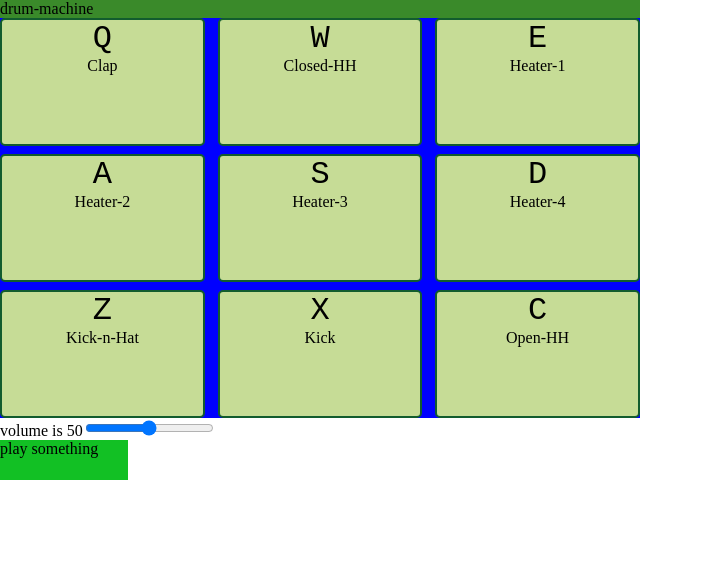
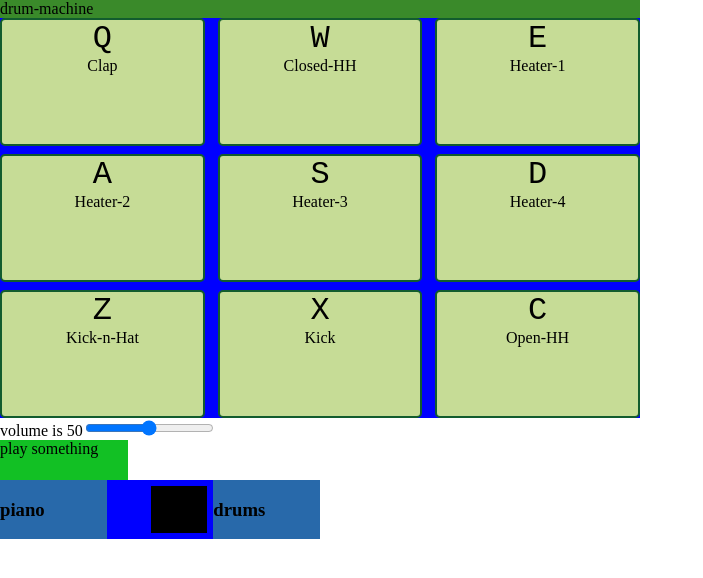
Before and after one commit to katerina-shche/drum-machine, a React (Create React App) app: page / in a window 1280 px wide. Shown: the top 578 px of the page, without its empty margins (0-703 px from the left). Built offline with nearby package versions, Linux system fonts and the light colour scheme.

Commit message:
toggle + css

```diff
--- a/src/App.css
+++ b/src/App.css
@@ -8,13 +8,13 @@
   height: 100vh;
 }
 
-.drum-machine {
+#drum-machine {
   background-color: rgb(58, 138, 42);
   width: 50vw;
   height: 50vh;
 
 }
-.drum-pads-box {
+#drum-pads-box {
   background-color: blue;
   width: 100%;
   height: 100%;
@@ -23,8 +23,30 @@
   gap: 2%;
 
 }
-.display {
+#display {
   background-color: rgb(18, 192, 36);
   width: 10vw;
   height: 5vh;
 }
+
+#toggle-container {
+  width: 50%;
+  display: flex;
+  background-color: rgb(40, 105, 170);
+}
+#toggle-box {
+  padding: 2%;
+  flex-basis: calc(100% / 3);
+  background-color: blue;
+}
+#toggle-container h3 {
+  display: block;
+  flex-basis: calc(100% / 3);
+  }
+#toggle {
+  display: block;
+  width: 60%;
+  height: 100%;
+  float: right;
+  background-color: black;
+}
--- a/src/App.js
+++ b/src/App.js
@@ -145,12 +145,12 @@ function App() {
     setVolume(e.target.value);
   }
 
-  //handleKeyDown
+  //handleKeyDown volume+play+display
   useEffect(() => {
     const handleKeyDown = (e) => {
       const datakey = e.keyCode
       const audio = document.querySelector(`audio[data-key="${datakey}"]`);
-      const display = document.querySelector('.display')
+      const display = document.querySelector('#display')
       if (audio) {
         //show sound name on display
         display.innerHTML = mode.filter(item => item['data-key'] === datakey.toString())[0].sound
@@ -168,12 +168,12 @@ function App() {
 
 
   return (
-    <div className='drum-machine'>
+    <div id='drum-machine'>
       drum-machine
-      <div className="drum-pads-box">
+      <div id="drum-pads-box">
         {mode.map((item) => <DrumPad key={uuidv4()} props={ item } audiovolume={ volume } />)}
       </div>
-      <div className="tools">
+      <div id="tools">
         <label htmlFor="volume">
           {`volume is ${volume}`}
           <input
@@ -187,8 +187,15 @@ function App() {
             />
 
         </label>
-        <div className='display'>
+        <div id='display'>
         play something
+        </div>
+        <div id="toggle-container">
+         <h3>piano</h3>
+            <div id='toggle-box'>
+                <div id='toggle'></div>
+            </div>
+          <h3>drums</h3>
         </div>
       </div>
 
--- a/src/components/DrumPad.js
+++ b/src/components/DrumPad.js
@@ -6,10 +6,11 @@ import './DrumPad.css'
 
 function DrumPad({ props, audiovolume }) {
 
+// handleClick volume+play+display
   const handleClick = (e) => {
     const datakey = e.target.getAttribute('data-key');
     const audio = document.querySelector(`audio[data-key="${datakey}"]`)
-    const display = document.querySelector('.display')
+    const display = document.querySelector('#display')
     display.innerHTML = props.sound
     audio.currentTime = 0; // rewind to the start
     audio.volume = audiovolume/100 //set the volume
```
